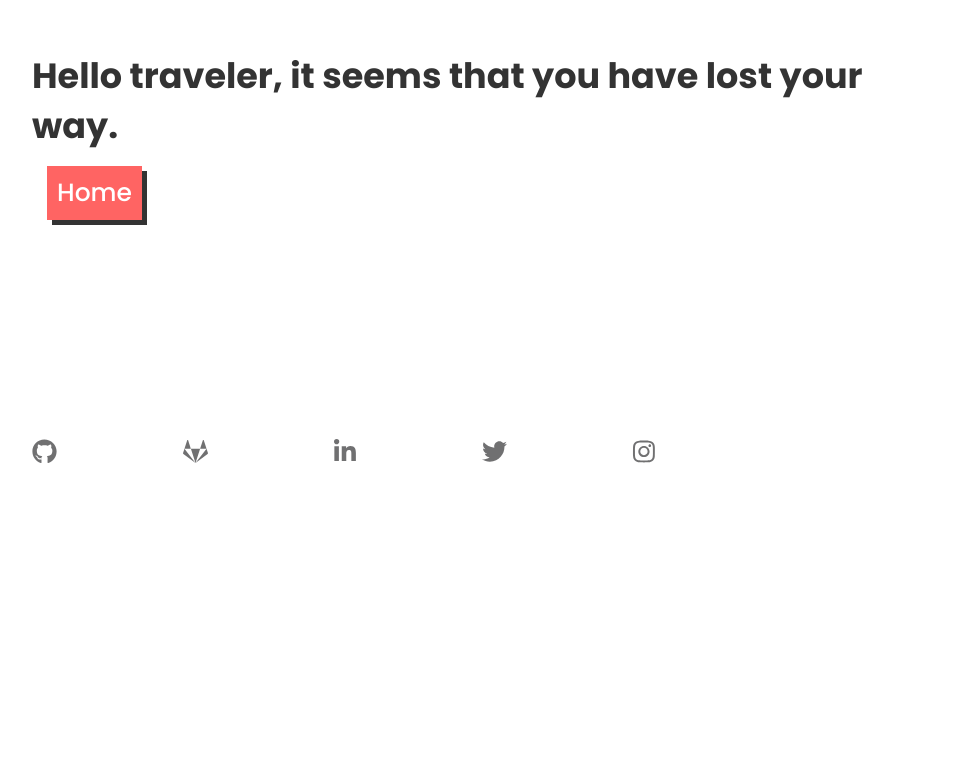
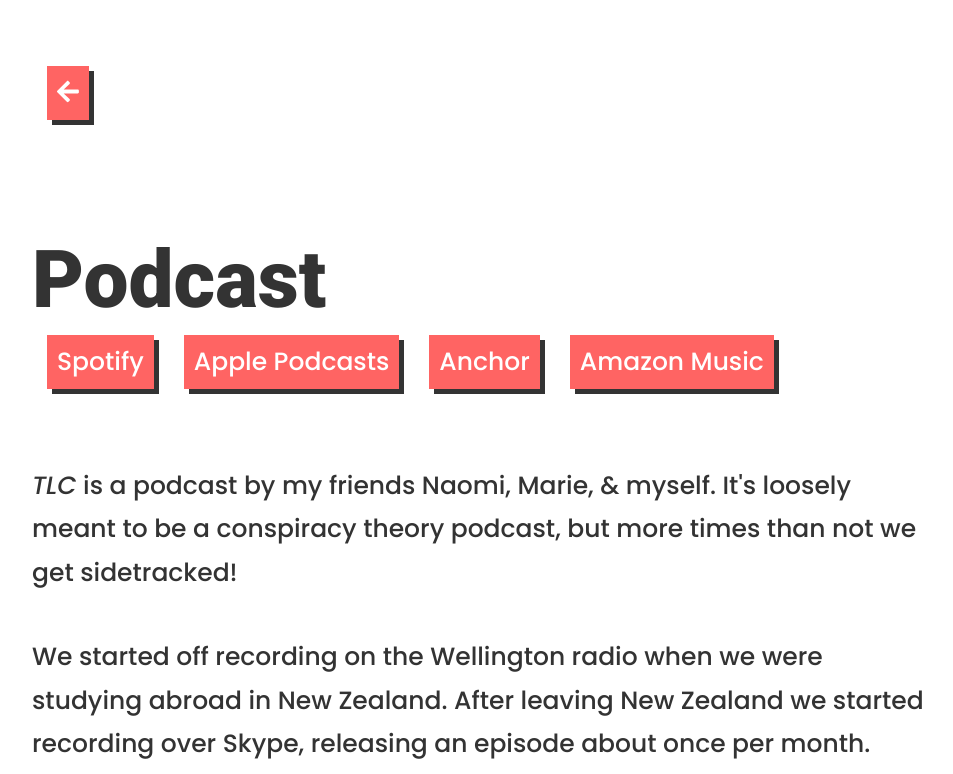
Before and after one commit to charlesHetterich/Personal-Site-Project, a React (Create React App) app: page /podcast in a window 1280 px wide. Shown: the part 149-923 px from the top of the page, without its empty margins (158-1111 px from the left). Before the commit the page ends 800 px from the top, so only its background shows below. Built offline with nearby package versions, Linux system fonts and the light colour scheme; the HTML template or start-up script is replaced by a standard one.

Commit message:
Added podcast page  - added page & route

```diff
--- a/src/App.tsx
+++ b/src/App.tsx
@@ -8,6 +8,8 @@ import { Home } from "./Views/Home";
 import { Soma } from "./Views/Soma/Soma";
 import { PencilTheGame } from "./Views/Pencil The Game/Pencil The Game";
 import { BackyardBlitz } from "./Views/Backyard Blitz/Backyard Blitz";
+import { Podcast } from "./Views/Podcast";
+
 import { Lost404 } from "./Views/404";
 
 import { Footer } from "./Util/Components";
@@ -32,6 +34,7 @@ export default function App() {
                 path="/backyard-blitz"
                 component={BackyardBlitz}
               ></Route>
+              <Route exact path="/podcast" component={Podcast}></Route>
               <Route component={Lost404}></Route>
             </Switch>
             <Footer />
--- a/src/Views/Home.tsx
+++ b/src/Views/Home.tsx
@@ -66,7 +66,7 @@ export function Home() {
           { text: "Recipes", link: "#" },
           { text: "Travel Photos", link: "#" },
           { text: "Resume", link: "#" },
-          { text: "Podcast", link: "#" },
+          { text: "Podcast", link: "/podcast" },
         ]}
       />
     </Container>
--- /dev/null
+++ b/src/Views/Podcast.tsx
@@ -0,0 +1,61 @@
+import React from "react";
+import { withStyles, Box } from "@material-ui/core";
+
+import {
+  CustomArticleComponents,
+  Image,
+  SubTitle,
+  Body,
+  Header,
+  Emoji,
+} from "../Util/Components";
+
+const { InlineLink } = CustomArticleComponents({
+  inlineColor: "#8763ff",
+});
+
+export const Podcast: React.FunctionComponent = () => {
+  return (
+    <Container>
+      <Header
+        title="Podcast"
+        links={[
+          {
+            text: "Spotify",
+            href: "https://open.spotify.com/show/5Lh4pFQ1BqSC56Uzzz5l7B",
+          },
+          {
+            text: "Apple Podcasts",
+            href: "https://podcasts.apple.com/us/podcast/tlc/id1497935161?uo=4",
+          },
+          {
+            text: "Anchor",
+            href: "https://anchor.fm/tastylittleconspiracies",
+          },
+          {
+            text: "Amazon Music",
+            href:
+              "https://music.amazon.com/podcasts/9959102f-f82b-49b2-bb3d-0264d49fa3ee/TLC",
+          },
+        ]}
+        color="#ff6463"
+      />
+      <Body>
+        <i>TLC</i> is a podcast by my friends Naomi, Marie, & myself. It's
+        loosely meant to be a conspiracy theory podcast, but more times than not
+        we get sidetracked!
+      </Body>
+      <Body>
+        We started off recording on the Wellington radio when we were studying
+        abroad in New Zealand. After leaving New Zealand we started recording
+        over Skype, releasing an episode about once per month. Going from a
+        radio station to Skype has been a bit of a downgrade but it's still been
+        a great experience!
+      </Body>
+    </Container>
+  );
+};
+
+const Container = withStyles((theme) => ({
+  root: {},
+}))(Box);
```
